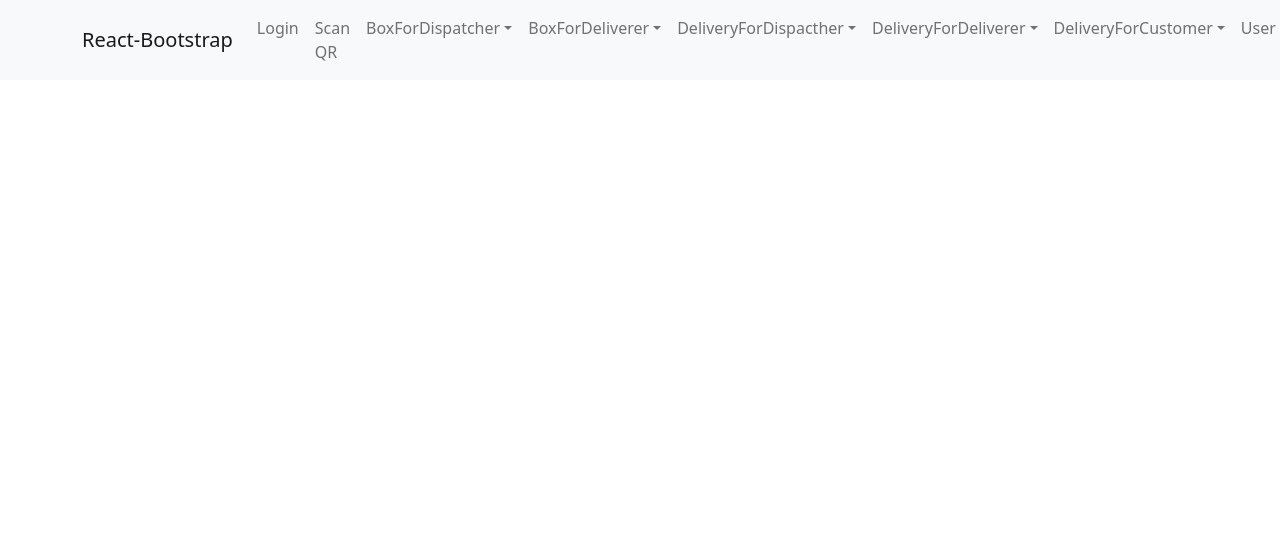
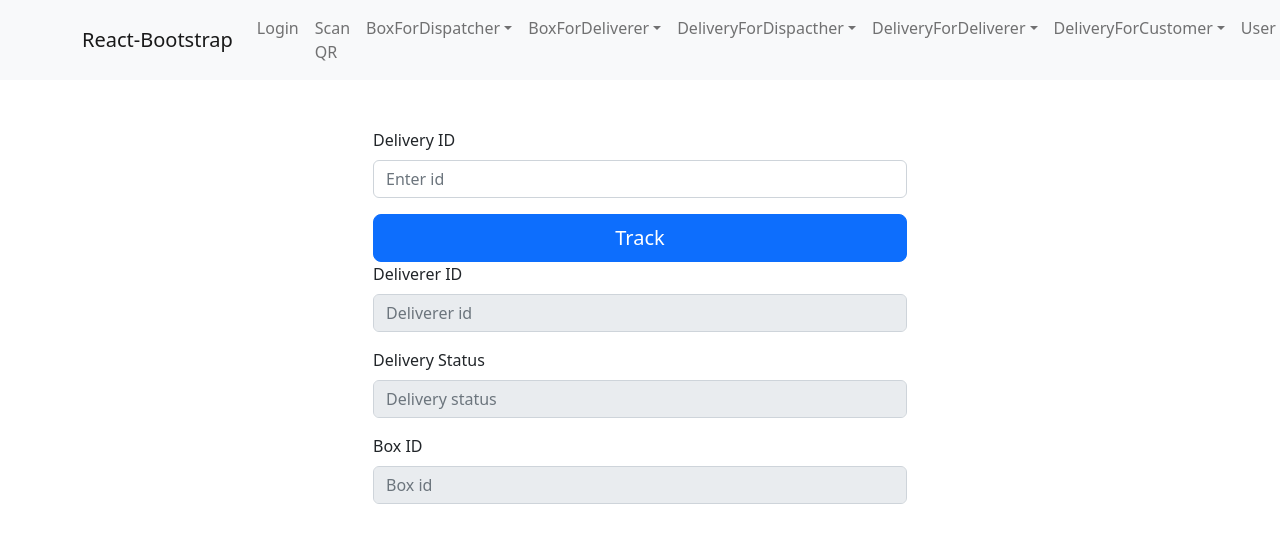
Before and after one commit to barandenizkorkmaz/ase-frontend, a React (Create React App) app: page /delivery/track in a window 1280 px wide. Shown: the top 542 px of the page. Built offline with nearby package versions, Linux system fonts and the light colour scheme.

Commit message:
track delivery page

```diff
--- a/src/App.js
+++ b/src/App.js
@@ -4,6 +4,7 @@ import { BrowserRouter, Routes, Route } from "react-router-dom";
 import 'bootstrap/dist/css/bootstrap.min.css';
 import AseLayout from './general/AseLayout';
 import { AddDelivery } from './feature/delivery/add/AddDelivery';
+import { TrackDelivery } from './feature/delivery/track/TrackDelivery';
 import { AddBox } from './feature/box/add/AddBox';
 import { DeleteBox } from './feature/box/delete/DeleteBox';
 import { DeleteDelivery } from './feature/delivery/delete/DeleteDelivery';
@@ -22,6 +23,7 @@ function App() {
           <Route exact path="/home" element={<h1>Deneme</h1>} />
           <Route exact path="/list/delivery" element={<ListDelivery />} />
           <Route exact path="/delivery/create" element={<AddDelivery />} />
+          <Route exact path="/delivery/track" element={<TrackDelivery />} />
           <Route exact path="/box/create" element={<AddBox />} />
           <Route exact path="/user/register" element={<AddUser />} />
           <Route exact path="/box/delete" element={<DeleteBox />} />
--- /dev/null
+++ b/src/feature/delivery/track/TrackDelivery.js
@@ -0,0 +1,78 @@
+import { Component } from 'react'
+import Form from 'react-bootstrap/Form';
+import { Row, Container } from 'react-bootstrap';
+import React, { useState } from 'react'
+import Button from 'react-bootstrap/Button';
+import axios from "axios";
+
+
+export class TrackDelivery extends Component {
+
+    constructor(props) {
+        super(props);
+        this.state = {
+            deliveryId: "",
+            delivererId: "",
+            deliveryStatus: "",
+            boxId: ""
+        };
+        this.handleChangeDeliveryId = this.handleChangeDeliveryId.bind(this);
+        this.trackDeliveryRequest = this.trackDeliveryRequest.bind(this);
+    }
+
+    handleChangeDeliveryId(event) {
+        this.setState({ deliveryId: event.target.value });
+    }
+
+    trackDeliveryRequest(event) {
+        event.preventDefault();
+        const id = this.state.deliveryId
+        axios.get("list/" + id)
+            .then(
+                (response) => {
+                    console.log(response)
+                    this.setState({ deliveryStatus: response.data.deliveryStatus })
+                    this.setState({ delivererId: response.data.delivererId })
+                    this.setState({ boxId: response.data.boxId })
+
+                }
+            )
+            .catch(
+                (error) => {
+                    alert(`Delivery not found.`)
+                    console.log(error)
+                }
+            )
+
+    }
+
+    render() {
+        return <Container >
+            <Row className="justify-content-md-center mt-5" xs={6} md={2}>
+                <Form onSubmit={this.trackDeliveryRequest}>
+                    <Form.Group className="mb-3" >
+                        <Form.Label>Delivery ID</Form.Label>
+                        <Form.Control type="text" placeholder="Enter id" value={this.state.deliveryId} onChange={this.handleChangeDeliveryId} />
+                    </Form.Group>
+                    <div className="d-grid gap-2">
+                        <Button variant="primary" type="submit" size="lg">
+                            Track
+                        </Button>
+                    </div>
+                    <Form.Group className="mb-3" >
+                        <Form.Label>Deliverer ID</Form.Label>
+                        <Form.Control type="text" placeholder="Deliverer id" value={this.state.delivererId} disabled/>
+                    </Form.Group>
+                    <Form.Group className="mb-3">
+                        <Form.Label>Delivery Status</Form.Label>
+                        <Form.Control type="text" placeholder="Delivery status" value={this.state.deliveryStatus} disabled/>
+                    </Form.Group>
+                    <Form.Group className="mb-3">
+                        <Form.Label>Box ID</Form.Label>
+                        <Form.Control type="text" placeholder="Box id" value={this.state.boxId} disabled/>
+                    </Form.Group>
+                </Form>
+            </Row>
+        </Container>
+    }
+}
--- a/src/general/Navbar.js
+++ b/src/general/Navbar.js
@@ -108,7 +108,7 @@ export class AseNavbar extends Component {
                                     </Link>
                                 </NavDropdown.Item>
                                 <NavDropdown.Item>
-                                    <Link to="customer/delivery/track">
+                                    <Link to="delivery/track">
                                         Track Delivery For User
                                     </Link>
                                 </NavDropdown.Item>
```
